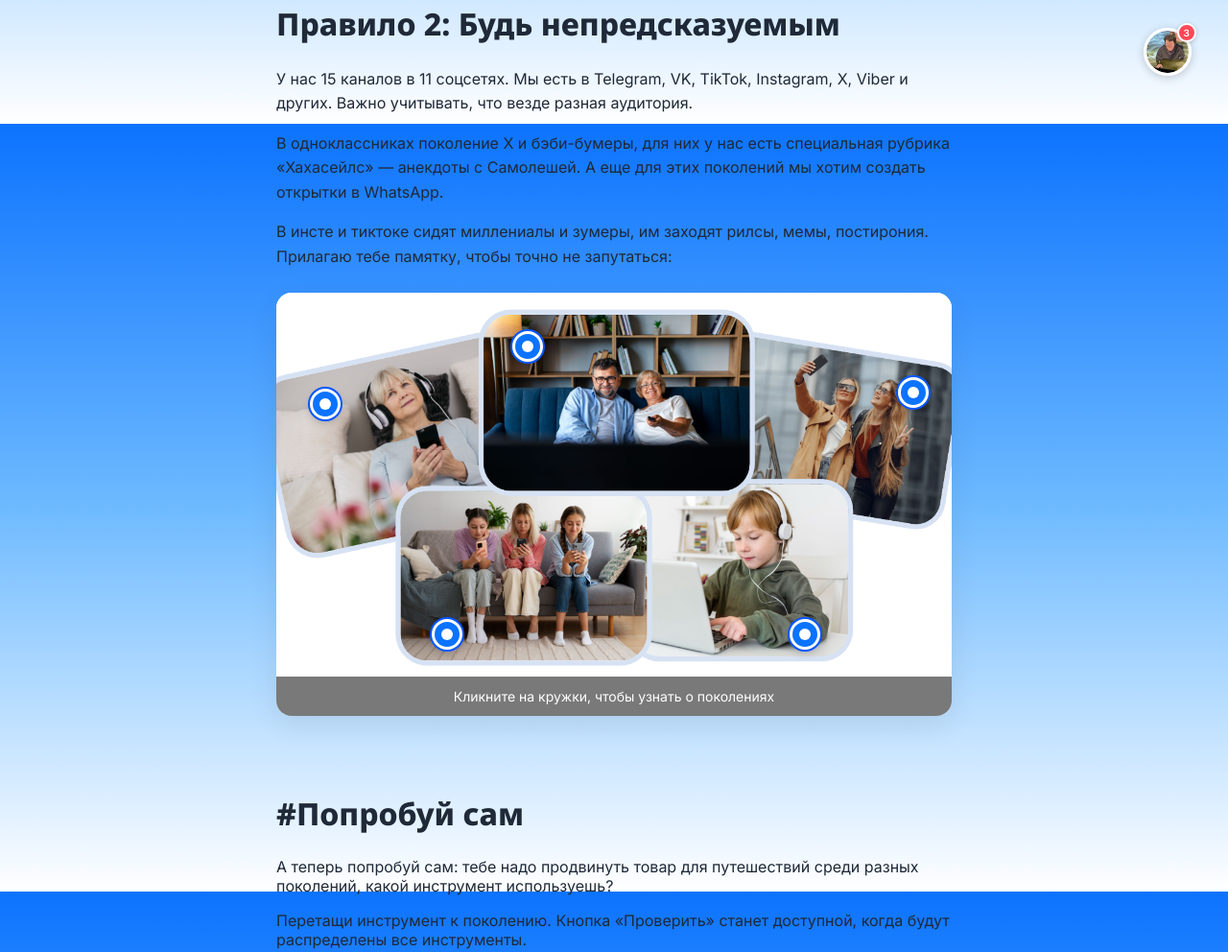
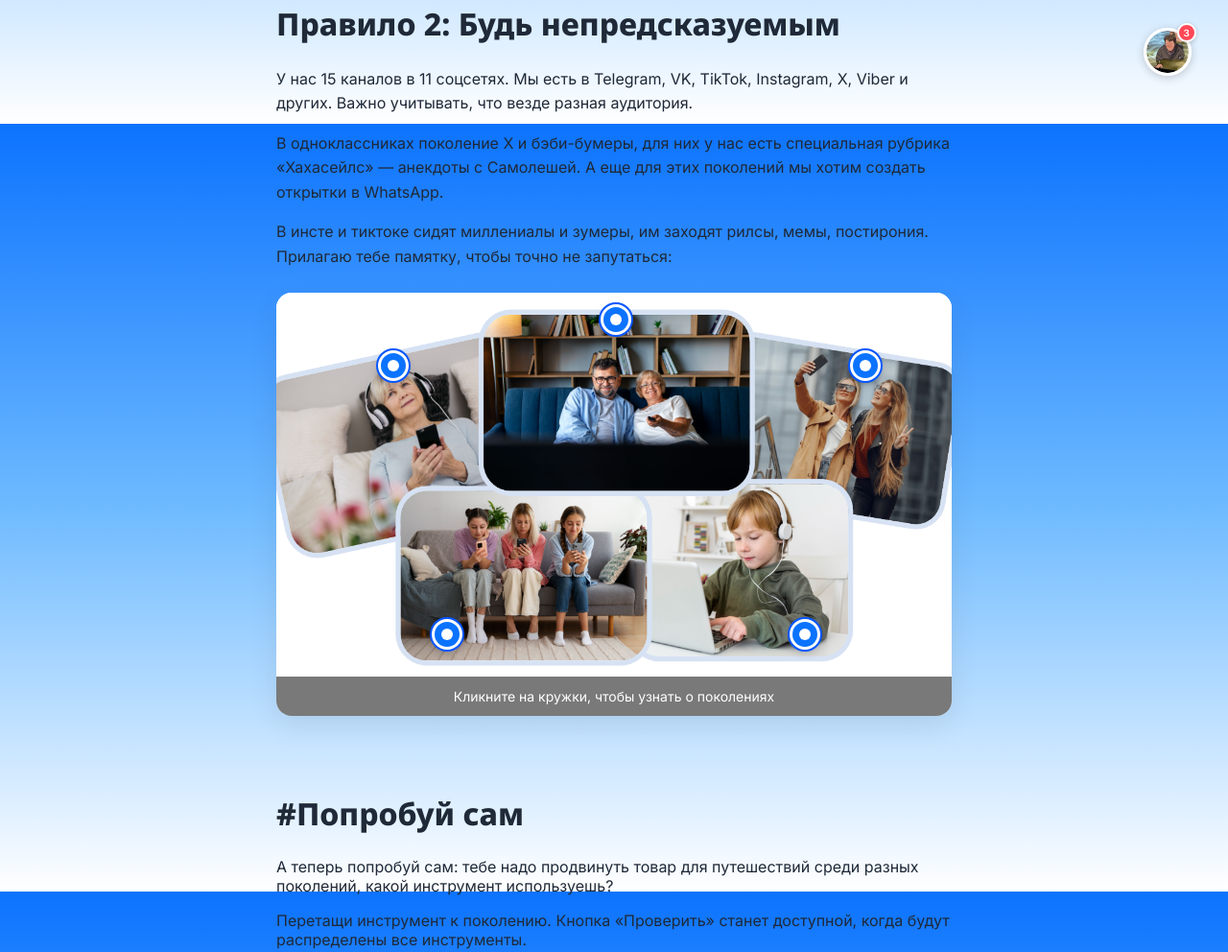
Before and after one commit to daniilstrelovsn-create/aviaarina, a plain HTML site: page index.html in a window 1280 px wide. Shown: the part 1471-2463 px from the top of the page at 96% size. Drawn offline with Linux system fonts and the light colour scheme.

Commit message:
Update index.html

```diff
--- a/index.html
+++ b/index.html
@@ -1808,7 +1808,7 @@
       <!-- Интерактивные кружки -->
       <div class="interactive-dots">
         <!-- Кружок 1: Бэби-бумеры -->
-        <div class="dot" style="top: 25%; left: 5%;" data-gen="babyboomer">
+        <div class="dot" style="top: 15%; left: 15%;" data-gen="babyboomer">
           <div class="dot-circle"></div>
           <div class="tooltip">
             <div class="tooltip-title">Бэби-бумеры (1944–1967)</div>
@@ -1817,7 +1817,7 @@
         </div>
 
         <!-- Кружок 2: Поколение X -->
-        <div class="dot" style="top: 10%; left: 35%;" data-gen="genx">
+        <div class="dot" style="top: 3%; left: 48%;" data-gen="genx">
           <div class="dot-circle"></div>
           <div class="tooltip">
             <div class="tooltip-title">Поколение X (бумеры) (1968–1983)</div>
@@ -1826,7 +1826,7 @@
         </div>
 
         <!-- Кружок 3: Миллениалы -->
-        <div class="dot" style="top: 22%; left: 92%;" data-gen="millennial">
+        <div class="dot" style="top: 15%; left: 85%;" data-gen="millennial">
           <div class="dot-circle"></div>
           <div class="tooltip">
             <div class="tooltip-title">Y Миллениалы (1984–2000)</div>
```
